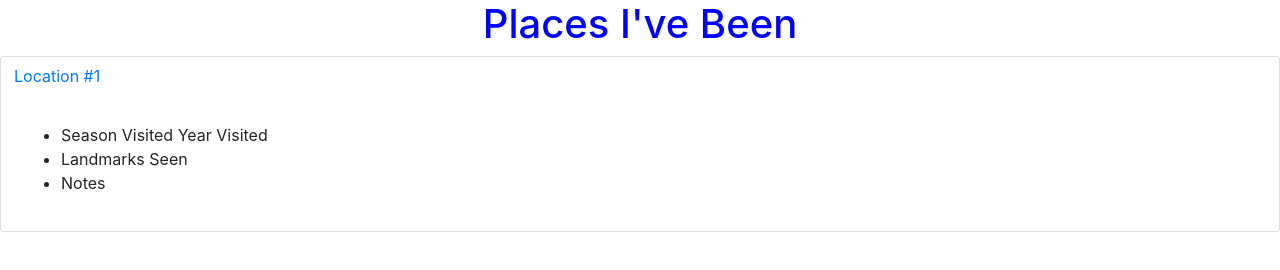
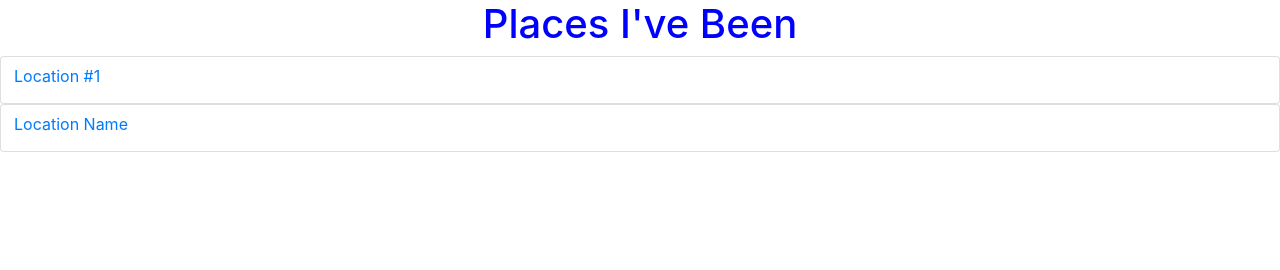
Before and after one commit to raehart/epicodusQuest, a website: page Javascript/projects/places-ive-been/index.html in a window 1280 px wide. Drawn offline with nearby package versions, Linux system fonts and the light colour scheme.

Commit message:
project/places-ive-been: Added apppend to html to add new locations, debbugging loop

```diff
--- a/Javascript/projects/places-ive-been/index.html
+++ b/Javascript/projects/places-ive-been/index.html
@@ -8,36 +8,39 @@
     <link rel="stylesheet" href="https://maxcdn.bootstrapcdn.com/bootstrap/4.0.0/css/bootstrap.min.css"
           integrity="sha384-Gn5384xqQ1aoWXA+058RXPxPg6fy4IWvTNh0E263XmFcJlSAwiGgFAW/dAiS6JXm" crossorigin="anonymous">
     <link rel="stylesheet" type="text/css" href="scss/main.css">
-    <title>Document</title>
+    <title>Places Ive Been </title>
 </head>
 <body>
 <h1 class="places__title container text-center"> Places I've Been </h1>
 <!--list of bootsrrap accordions looping over places ive been  - use function to append to dom -->
 
-<div id="accordion">
+
+<div class="places__accordion" id="accordion">
+
     <div class="places__card card">
         <div class="places__card--header" id="headingOne">
             <h5>
-                <button class="btn btn-link" data-toggle="collapse" data-target="#collapseOne" aria-expanded="false"
+                <button class="btn btn-link collapsed text-primary" data-toggle="collapse" data-target="#collapseOne" aria-expanded="false"
                 aria-controls="collapseOne">
                     Location #1
                 </button>
             </h5>
         </div>
 
-        <div id="collapseOne" class="collapsed" aria-labelledby="headingOne" data-parent="#accordion">
+        <div id="collapseOne" class="collapse" aria-labelledby="headingOne" data-parent="#accordion">
             <div class="card-body">
-                <ul>
-                    <li> Season Visited Year Visited</li>
-                    <li> Landmarks Seen</li>
-                    <li> Notes </li>
+                <ul class="places__card--list">
+                    <li class="text-success"> Visited: Fall 2019 </li>
+                    <li class="text-info"> Highlights: Landmark A, Landmark B, Lanmark C</li>
+                    <li class="text-warning"> Notes: Cupcake icing wafer ice cream. Jelly-o gingerbread cupcake tiramisu powder croissant pudding carrot cake. </li>
                 </ul>
             </div>
         </div>
     </div>
+
 </div>
 
-<!--Add location button-->
+
 
 
 <script src="https://code.jquery.com/jquery-3.2.1.slim.min.js"
--- a/Javascript/projects/places-ive-been/scripts.js
+++ b/Javascript/projects/places-ive-been/scripts.js
@@ -42,6 +42,7 @@ const lassen = new Location('Lassen National Forest', '2004', ['Lassen National
 const newYork = new Location('New York City', '2006', ['Broadway', 'Grants Tomb', 'Grand Central Station', 'Brooklyn Bridge', 'Times Square', 'FAO Schwartz'], 'spring', 'Best pie every');
 const davis = new Location('Davis', '2019', ['UC Davis', 'farmers market', 'tomato statue'], 'fall', 'Its a biketown :)');
 const reno = new Location('Reno', '1995', ['Biggest little city in the world sign'], 'fall', 'Biggest little city in the world');
+const parkCity = new Location('Park City', '2019', ['Flagans on Main', 'Westgate Resort', 'Webber River'], 'Summer', 'Lots of cool natural rock formations, including devils staircase');
 
 
 myLocations.addLocation(dc);
@@ -56,7 +57,21 @@ myLocations.addLocation(lassen);
 myLocations.addLocation(newYork);
 myLocations.addLocation(davis);
 myLocations.addLocation(reno);
+myLocations.addLocation(parkCity);
 
 console.log(myLocations);
+console.log(myLocations.locations);
+console.log(myLocations.locations.length);
 
-//loop over data and append to dom
+// for(location in myLocations.locations) {
+//     console.log(location.name);
+// }
+
+$(".places__accordion").append('<div class="places__card card"> \n' + '<div class="places__card--header" id="headingIndex"> \n'
+    + ' <h5> \n' + '  <button class="btn btn-link collapsed text-primary" data-toggle="collapse" data-target="#collapseIndex" aria-expanded="false"\n' +
+    'aria-controls="collapseIndex"> \n' + 'Location Name \n' + '</button> \n' + '  </h5> \n' + '</div> \n'
+    + '<div id="collapseIndex" class="collapse" aria-labelledby="headingIndex" data-parent="#accordion"> \n' +
+    '<div class="card-body">\n' + '  <ul class="places__card--list"> \n' + '<li class="text-success"> Visited: Location Season Location Year </li> \n' +
+    ' <li class="text-info"> Highlights: Location Landmarks </li> \n' + '<li class="text-warning"> Notes: Location Notes </li> \n' + '</ul> \n'
+    + '</div> \n' + ' </div> \n' + '</div>'
+);
```
